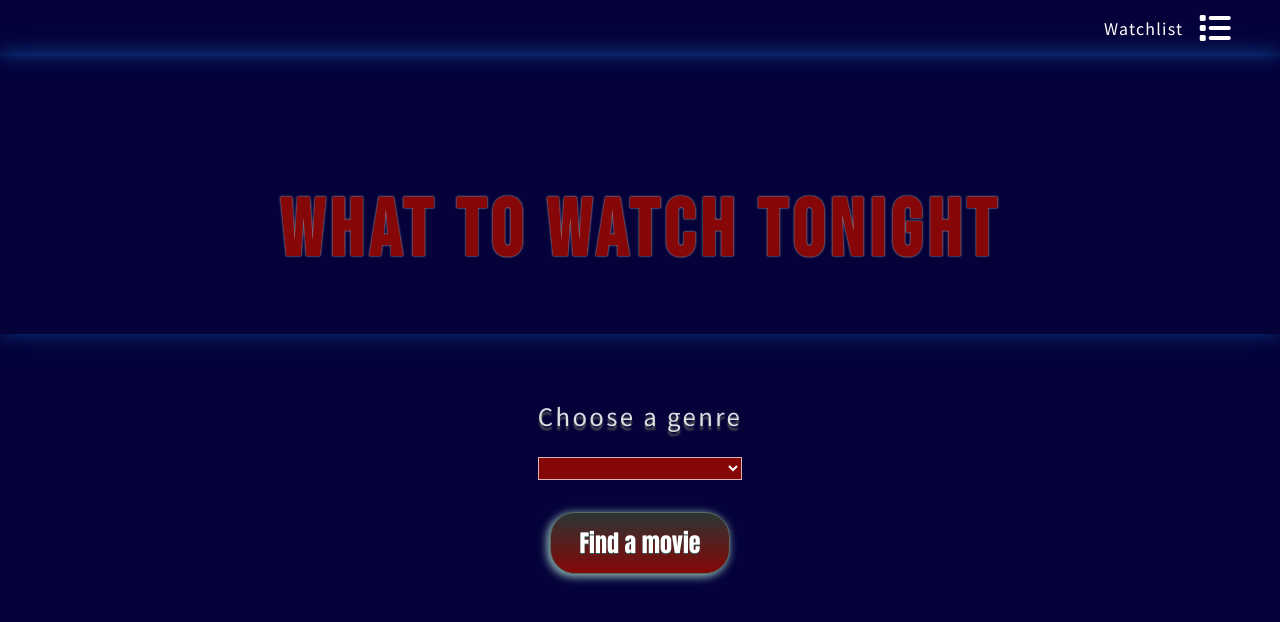
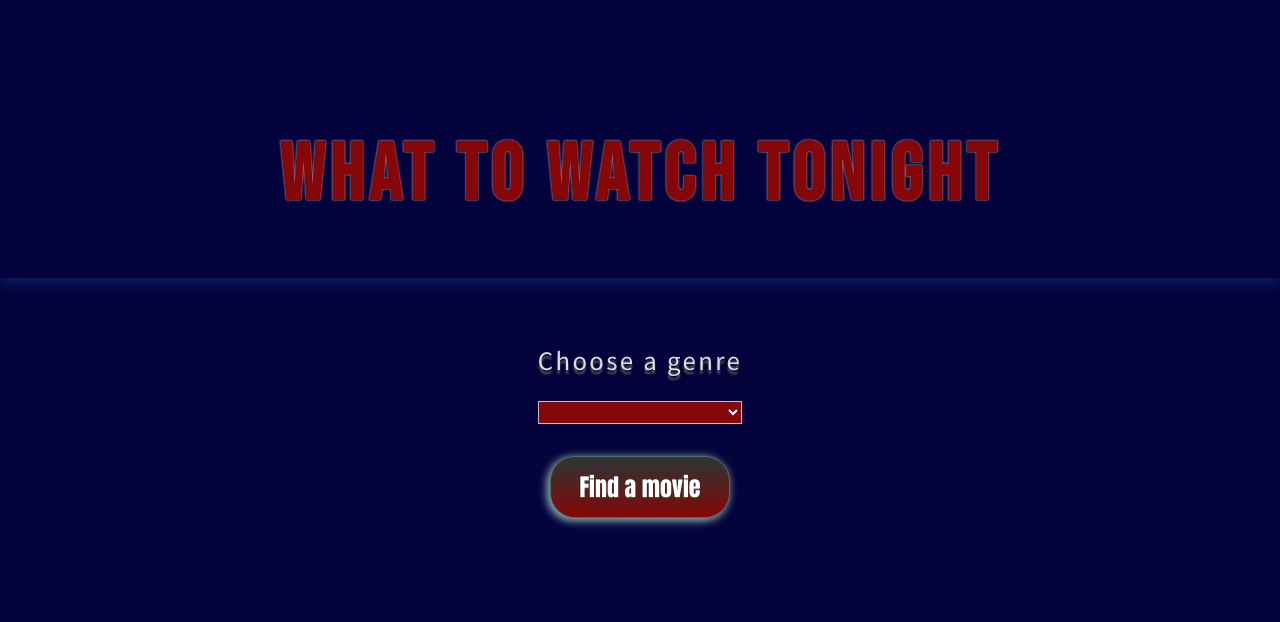
Before and after one commit to tobiasroeske/MovieRecommendation, a plain HTML site: page index.html in a window 1280 px wide. Drawn offline with Linux system fonts and the light colour scheme; no server answers.

Commit message:
first deploy

```diff
--- a/index.html
+++ b/index.html
@@ -11,6 +11,7 @@
 <link rel="preconnect" href="https://fonts.googleapis.com">
 <link rel="preconnect" href="https://fonts.gstatic.com" crossorigin>
 <link href="https://fonts.googleapis.com/css2?family=Noto+Sans+JP:wght@300;400;500;600;700&display=swap" rel="stylesheet">
+<link rel="manifest" href="manifest.webmanifest">
 <script defer src="https://kit.fontawesome.com/f6da1cf35b.js" crossorigin="anonymous"></script>
 <script defer src="main.js"></script>
 </head>
--- a/style.css
+++ b/style.css
@@ -7,7 +7,7 @@ font-family: 'Noto Sans JP', sans-serif;
 body {
     box-sizing: border-box;
     margin: 0;
-    background-color: rgb(4, 2, 57);
+    background-color: #04033b;
     display: flex;
     flex-direction: column;
     width: 100%;
@@ -18,7 +18,8 @@ body {
     width: 100%;
     height: 3.5rem;
     position: relative;
-    display: flex;
+    display: none;
+    /*display: flex; */
     color: #fff;
     font-family: 'Noto Sans JP', sans-serif;
     justify-content: flex-end;
```
Also changed, not shown: icon-192x192.png (added), icon-256x256.png (added), icon-384x384.png (added), icon-512x512.png (added), manifest.webmanifest (added), 1 other file.
